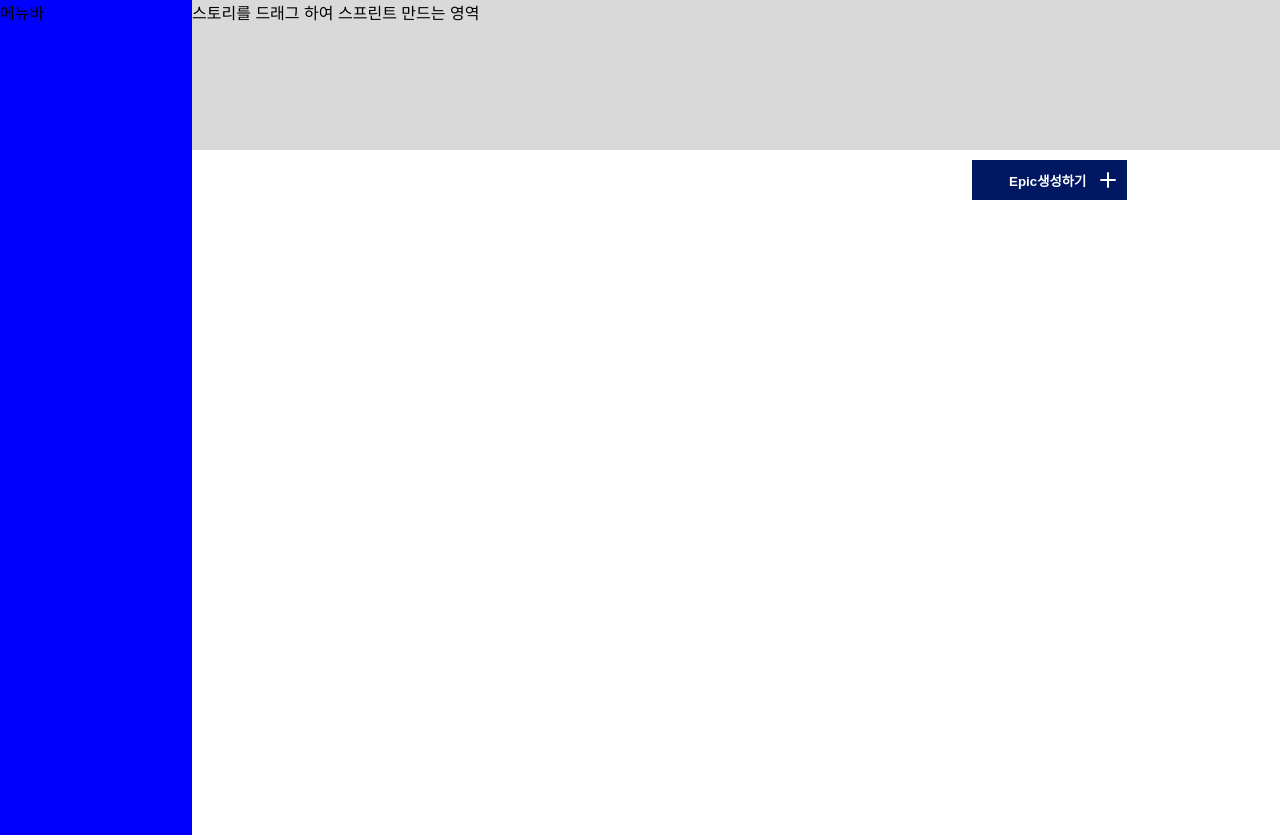
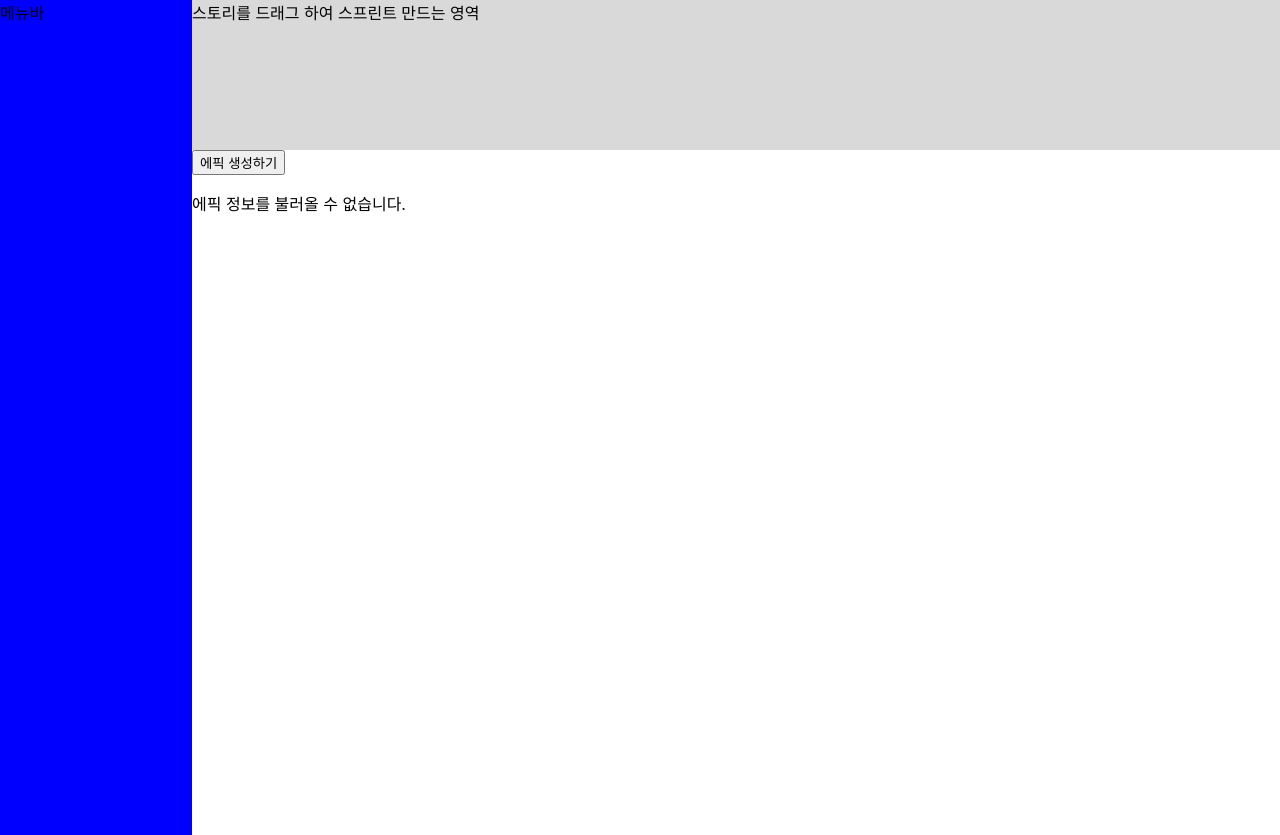
Before and after one commit to AgileHub-DQ/Frontend, a React (Create React App) app in the folder agile-hub/src/: page /backlog in a window 1280 px wide. Built offline with nearby package versions, Linux system fonts and the light colour scheme; the HTML template or start-up script is replaced by a standard one.

Commit message:
feat:9 에픽&모달창&출력 순서대로 구현

```diff
--- a/agile-hub/src/components/BacklogPage/AddBacklog.js
+++ b/agile-hub/src/components/BacklogPage/AddBacklog.js
@@ -1,6 +1,5 @@
 // AddBacklog.js
 import React from 'react';
-//import '../../css/BacklogPage/AddBacklog.css';
 import AddEpic from '../BacklogPage/AddEpic.js'; // epic 추가하는 컴포넌트
 
 function AddBacklog() {
--- a/agile-hub/src/components/BacklogPage/AddEpic.js
+++ b/agile-hub/src/components/BacklogPage/AddEpic.js
@@ -1,16 +1,32 @@
 // AddEpic.js
-import React from 'react';
-import '../../css/BacklogPage/AddEpic.css';
+import React, { useState } from 'react';
+import Modal from '../modal/Modal.js'; // EpicModal 컴포넌트를 불러옴
+import ShowEpic from './ShowEpic.js'; // ShowEpic 컴포넌트를 불러옴
+
 function AddEpic() {
+    const [showModal, setShowModal] = useState(false);
+    const [epicInfo, setEpicInfo] = useState({
+        info1: '',
+        info2: ''
+    });
 
-  return (
-    <div className='addEpic'>
-        <button type="button" class="button">
-            <span class="button__text">Epic생성하기</span>
-            <span class="button__icon"><svg xmlns="http://www.w3.org/2000/svg" width="24" viewBox="0 0 24 24" stroke-width="2" stroke-linejoin="round" stroke-linecap="round" stroke="currentColor" height="24" fill="none" class="svg"><line y2="19" y1="5" x2="12" x1="12"></line><line y2="12" y1="12" x2="19" x1="5"></line></svg></span>
-        </button>
-    </div>
-  );
+    const handleToggleModal = () => {
+        setShowModal(!showModal); // showModal 상태를 토글합니다.
+    };
+
+    const handleEpicSubmit = (epicInfo) => {
+        setEpicInfo(epicInfo); // 입력된 에픽 정보를 상태에 저장합니다.
+    };
+
+    return (
+        <div className='addEpic'>
+            <button className="button" onClick={handleToggleModal}>
+                <span className="button__text">에픽 생성하기</span>
+            </button>
+            {showModal && <Modal onClose={handleToggleModal} onSubmit={handleEpicSubmit} />} {/* showModal 상태에 따라 EpicModal 컴포넌트를 렌더링합니다. */}
+            <ShowEpic epicInfo={epicInfo} /> {/* 입력된 에픽 정보를 ShowEpic 컴포넌트로 전달합니다. */}
+        </div>
+    );
 }
 
 export default AddEpic;
--- /dev/null
+++ b/agile-hub/src/components/BacklogPage/AddStory.js
@@ -0,0 +1,39 @@
+// AddStory.js
+import React, { useState } from 'react';
+import StoryModal from '../modal/StoryModal.js'; // StoryModal 컴포넌트를 불러옴
+import ShowStory from './ShowStory.js'; // ShowStory 컴포넌트를 불러옴
+
+function AddStory() {
+    const [showModal, setShowModal] = useState(false);
+    const [storyInfo, setStoryInfo] = useState({
+        info1: '',
+    });
+
+    const handleCreateStory = () => {
+        setShowModal(true); // 모달을 보이도록 설정합니다.
+    };
+
+    const handleCloseModal = () => {
+        setShowModal(false); // 모달을 숨깁니다.
+    };
+
+    const handleSubmitModal = (storyInfo) => {
+        // 여기서는 입력된 정보를 처리하거나 전송하는 작업을 수행할 수 있습니다.
+        console.log('입력된 스토리 정보:', storyInfo);
+        setStoryInfo(storyInfo);
+        handleCloseModal(); // 모달을 닫습니다.
+    };
+
+    return (
+        <div>
+            {/* 스토리 생성하기 버튼 */}
+            <button onClick={handleCreateStory}>스토리 생성하기</button>
+
+            {/* 모달 */}
+            {showModal && <StoryModal onClose={handleCloseModal} onSubmit={handleSubmitModal} />}
+            <ShowStory storyInfo={storyInfo} /> {/* 입력된 스토리 정보를 ShowStory 컴포넌트로 전달합니다. */}
+        </div>
+    );
+}
+
+export default AddStory;
--- /dev/null
+++ b/agile-hub/src/components/BacklogPage/ShowEpic.js
@@ -0,0 +1,26 @@
+// ShowEpic.js
+import React from 'react';
+import AddStory from './AddStory.js';
+
+function ShowEpic({ epicInfo }) {
+    // epicInfo가 없거나 비어 있는 경우를 처리합니다.
+    if (!epicInfo || !epicInfo.info1) {
+        return (
+            <div className='showEpic'>
+                <p>에픽 정보를 불러올 수 없습니다.</p>
+            </div>
+
+        );
+    }
+
+    // 입력된 정보를 사용하여 작업을 수행합니다.
+    return (
+        <div className='showEpic'>
+            <p>에픽 이름1: {epicInfo.info1}</p>
+            <AddStory/>
+            {/* 원하는 추가적인 UI 요소나 기능을 여기에 추가하세요 */}
+        </div>
+    );
+}
+
+export default ShowEpic;
--- /dev/null
+++ b/agile-hub/src/components/BacklogPage/ShowStory.js
@@ -0,0 +1,25 @@
+// ShowStory.js
+import React from 'react';
+//import AddStory from './AddStory.js';
+
+function ShowStory({ storyinfo }) {
+    // epicInfo가 없거나 비어 있는 경우를 처리합니다.
+    if (!storyinfo || !storyinfo.info1) {
+        return (
+            <div className='showEpic'>
+                <p>에픽 정보를 불러올 수 없습니다.</p>
+            </div>
+
+        );
+    }
+
+    // 입력된 정보를 사용하여 작업을 수행합니다.
+    return (
+        <div>
+            <p>스토리 이름1: {storyinfo.info1}</p>
+            {/* 원하는 추가적인 UI 요소나 기능을 여기에 추가하세요 */}
+        </div>
+    );
+}
+
+export default ShowStory;
--- /dev/null
+++ b/agile-hub/src/components/modal/Modal.js
@@ -0,0 +1,51 @@
+// EpicModal.js
+import React, { useState } from 'react';
+import '../../css/modal/EpicModal.css'; // 모달에 대한 CSS 파일
+
+function Modal({ onClose, onSubmit }) {
+    const [epicInfo, setEpicInfo] = useState({
+        info1: '',
+        info2: ''
+    });
+
+    const handleChange = (e) => {
+        const { name, value } = e.target;
+        setEpicInfo(prevState => ({
+            ...prevState,
+            [name]: value
+        }));
+    };
+
+    const handleSubmit = (e) => {
+        e.preventDefault();
+        onSubmit(epicInfo); // 입력된 값 전달
+        onClose(); // 모달을 닫습니다.
+    };
+
+    const handleCloseModal = () => {
+        onClose(); // onClose prop으로 전달된 함수를 호출하여 모달을 닫습니다.
+    };
+
+    return (
+        <div className="modal-content">
+            <div className="modal-header">
+                <span className="close" onClick={handleCloseModal}>&times;</span>
+                <h2>에픽 생성 모달창</h2>
+            </div>
+            <div className="modal-body">
+                <form onSubmit={handleSubmit}>
+                    <div>
+                        <label htmlFor="info1">에픽 이름: </label>
+                        <input type="text" id="info1" name="info1" value={epicInfo.info1} onChange={handleChange} />
+                    </div>
+                    <button type="submit">완료</button>
+                </form>
+            </div>
+            <div className="modal-footer">
+                <h3>footer</h3>
+            </div>
+        </div>
+    );
+}
+
+export default Modal;
--- /dev/null
+++ b/agile-hub/src/components/modal/StoryModal.js
@@ -0,0 +1,50 @@
+// StoryModal.js
+import React, { useState } from 'react';
+import ShowStory from '../BacklogPage/ShowStory.js';
+
+function StoryModal({ onClose, onSubmit }) {
+    const [storyInfo, setStoryInfo] = useState({
+        info1: ''
+    });
+
+    const handleChange = (e) => {
+        const { name, value } = e.target;
+        setStoryInfo(prevState => ({
+            ...prevState,
+            [name]: value
+        }));
+    };
+
+    const handleSubmit = (e) => {
+        e.preventDefault();
+        onSubmit(storyInfo); // 입력된 값 전달
+        onClose(); // 모달을 닫습니다.
+    };
+
+    const handleCloseModal = () => {
+        onClose(); // onClose prop으로 전달된 함수를 호출하여 모달을 닫습니다.
+    };
+
+    return (
+        <div className="modal-content">
+            <div className="modal-header">
+                <span className="close" onClick={handleCloseModal}>&times;</span>
+                <h2>스토리 생성 모달창</h2>
+            </div>
+            <div className="modal-body">
+                <form onSubmit={handleSubmit}>
+                    <div>
+                        <label htmlFor="info1">스토리 이름: </label>
+                        <input type="text" id="info1" name="info1" value={storyInfo.info1} onChange={handleChange} />
+                    </div>
+                    <button type="submit">완료</button>
+                </form>
+            </div>
+            <div className="modal-footer">
+                <h3>footer</h3>
+            </div>
+        </div>
+    );
+}
+
+export default StoryModal;
--- a/agile-hub/src/css/BacklogPage/AddEpic.css
+++ b/agile-hub/src/css/BacklogPage/AddEpic.css
@@ -4,54 +4,37 @@
 
 
 /* https://uiverse.io/andrew-demchenk0/mighty-moose-66 */
-    .button {
-        position: relative;
-        width: 155px;
-        height: 40px;
-        cursor: pointer;
-        display: flex;
-        align-items: center;
-        border: 1px solid #001762;
-        background-color: #001762;
-        margin-top: 10px;
-        left: calc(100% - 500px);
-      }
 
-      .button, .button__icon, .button__text {
-        transition: all 0.3s;
-      }
 
-      .button .button__text {
-        transform: translateX(30px);
-        color: #fff;
-        font-weight: 600;
-      }
+/* AddEpic.css */
+.modal {
+    display: block;
+    position: fixed;
+    top: 0;
+    left: 0;
+    width: 100%;
+    height: 100%;
+    background-color: rgba(0, 0, 0, 0.5); /* 회색 배경색 */
+    z-index: 1000;
+  }
 
-      .button .button__icon {
-        position: absolute;
-        transform: translateX(109px);
-        height: 100%;
-        width: 39px;
-        background-color: #001762;
-        display: flex;
-        align-items: center;
-        justify-content: center;
-      }
+  .modal-content {
+    position: absolute;
+    top: 50%;
+    left: 50%;
+    transform: translate(-50%, -50%);
+    background-color: #fff;
+    padding: 20px;
+    width: 80%; /* 모달의 너비를 조절합니다. */
+    max-width: 600px; /* 모달의 최대 너비를 설정합니다. */
+    height: auto; /* 모달의 높이를 자동으로 조절합니다. */
+    max-height: 80%; /* 모달의 최대 높이를 설정합니다. */
+    overflow-y: auto; /* 모달 내용이 넘칠 경우 스크롤을 표시합니다. */
+  }
 
-      .button .svg {
-        width: 30px;
-        stroke: #fff;
-      }
-
-      .button:hover {
-        background: #ffffff;
-      }
-
-      .button:hover .button__text {
-        color: transparent;
-      }
-
-      .button:hover .button__icon {
-        width: 148px;
-        transform: translateX(0);
-      }
+  .close {
+    position: absolute;
+    top: 10px;
+    right: 10px;
+    cursor: pointer;
+  }
--- /dev/null
+++ b/agile-hub/src/css/modal/EpicModal.css
@@ -0,0 +1,43 @@
+/* Modal Header */
+.modal-header {
+    padding: 2px 16px;
+    background-color: #5cb85c;
+    color: white;
+  }
+
+  /* Modal Body */
+  .modal-body {padding: 2px 16px;}
+
+  /* Modal Footer */
+  .modal-footer {
+    padding: 2px 16px;
+    background-color: #5cb85c;
+    color: white;
+  }
+
+  /* Modal Content */
+  .modal-content {
+    position: relative;
+    background-color: #fefefe;
+    margin: auto;
+    padding: 0;
+    border: 1px solid #888;
+    width: 80%;
+    box-shadow: 0 4px 8px 0 rgba(0,0,0,0.2),0 6px 20px 0 rgba(0,0,0,0.19);
+    animation-name: animatetop;
+    animation-duration: 0.4s
+  }
+
+  .close {
+    position: absolute; /* absolute로 설정 */
+    top: 10px; /* 상단 여백 조정 */
+    right: 10px; /* 우측 여백 조정 */
+    cursor: pointer;
+    font-size: 20px;
+  }
+
+  /* Add Animation */
+  @keyframes animatetop {
+    from {top: -300px; opacity: 0}
+    to {top: 0; opacity: 1}
+  }
```
